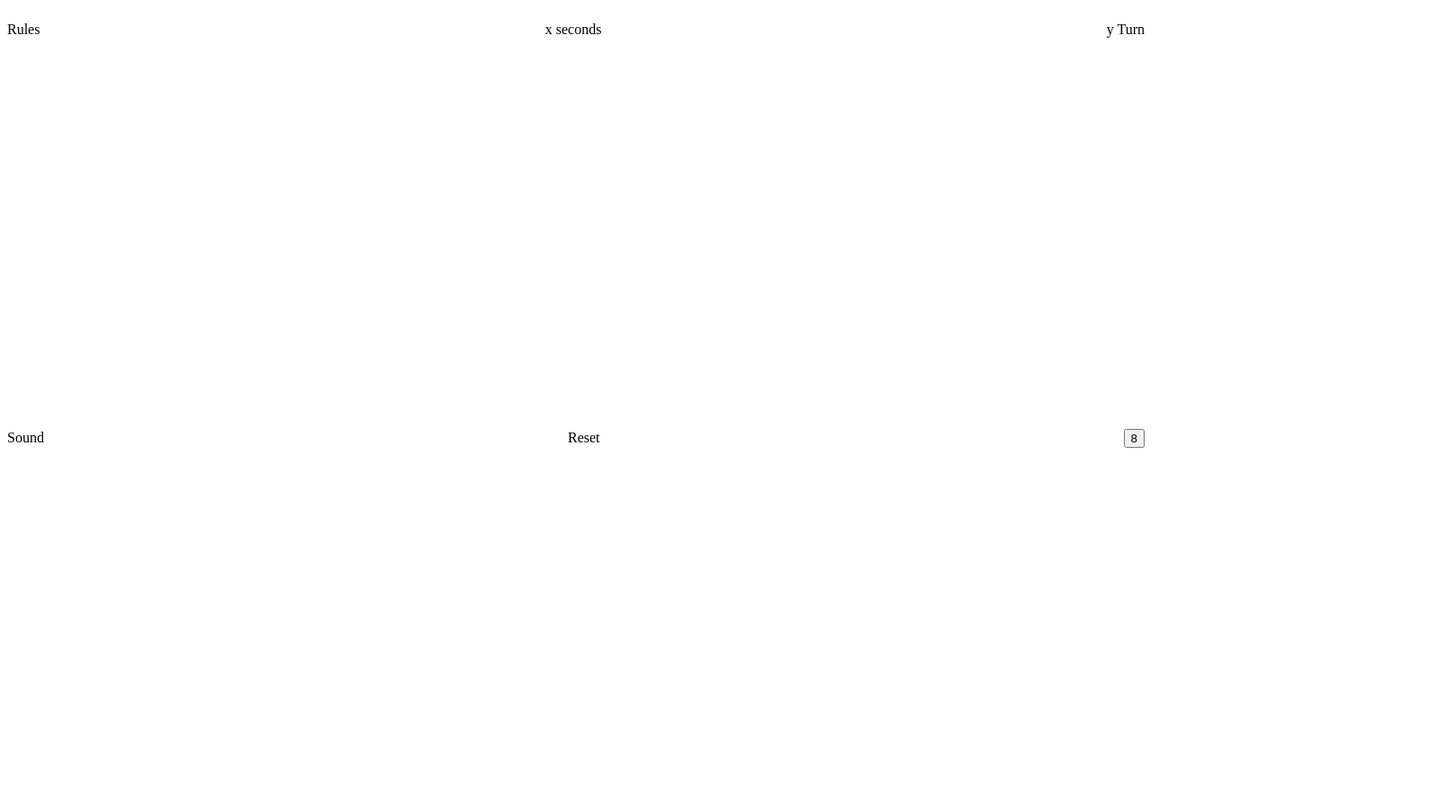
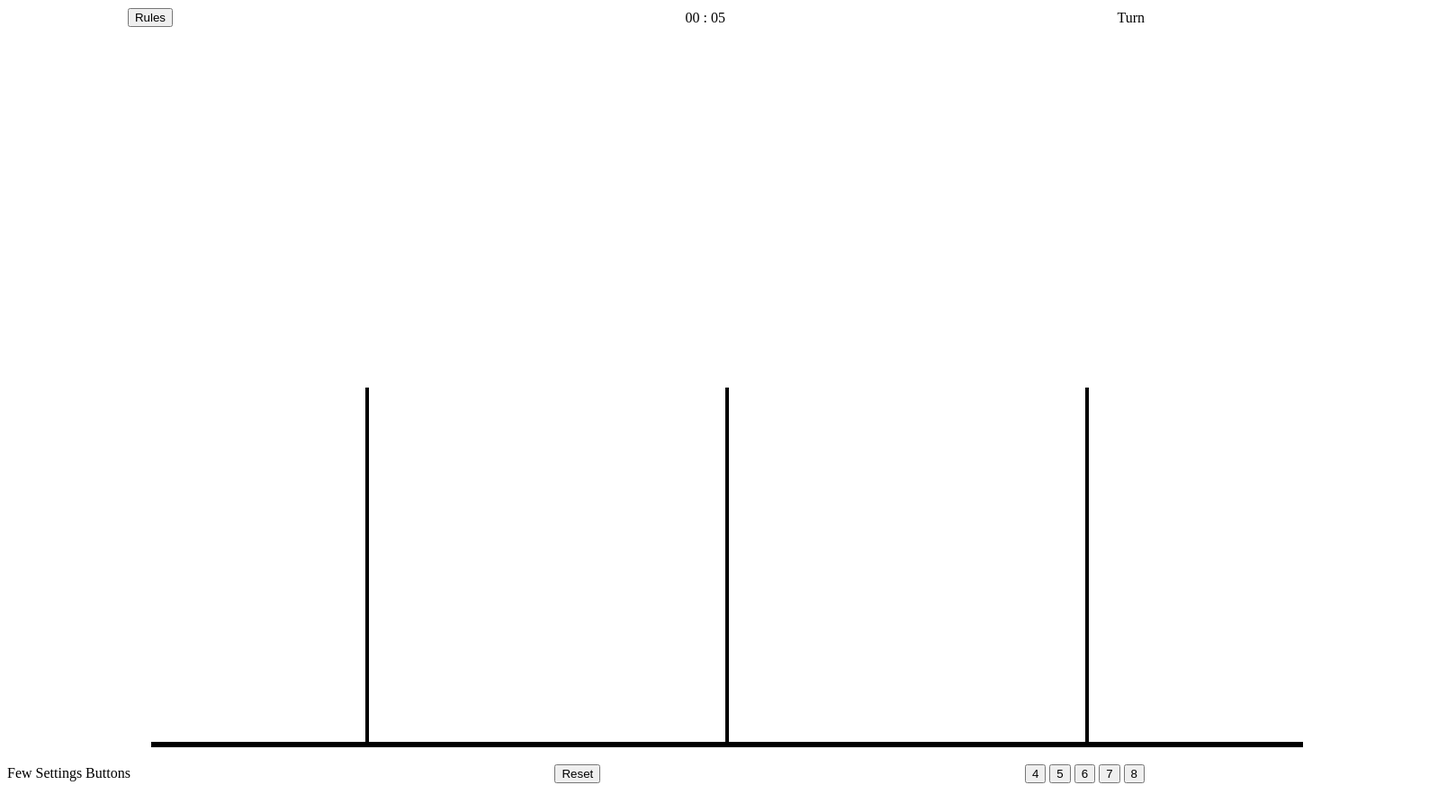
Before and after one commit to michaelremsha/Project-1-Tower-of-Hanoi, a plain HTML site: page index.html in a window 1280 px wide. Shown: the whole page at 90% size, 1608 px wide, since content can reach past the window. Before the commit the page ends 800 px from the top, so only its background shows below. Drawn offline with Linux system fonts and the light colour scheme.

Commit message:
cleaned up a bit, tried make canvas scale

```diff
--- a/app.js
+++ b/app.js
@@ -2,16 +2,16 @@ const canvas = document.getElementById('canvas')
 const ctx = canvas.getContext('2d')
 
 const canvasDim = {
-    w: 800,
-    h: 400
+    w: 1600,
+    h: 800
 }
 const rodDim = {
     w: 4,
-    h: 120
+    h: canvasDim.h - 0.5 * canvasDim.h
 }
 
 const baseDim = {
-    w: 780,
+    w: canvasDim.w - 0.2*canvasDim.w,
     h: 6
 }
 
@@ -20,7 +20,7 @@ const DISK_COLORS = ['red','green','yellow','purple','orange','indigo','lightsea
 //every area for disks on the rod is devided by ten since
 const diskDimCell = canvasDim.w * 0.3 * 0.1
 
-const nDisks = 8
+let nDisks = 4
 
 let rods = [[],[],[]]
 
@@ -28,15 +28,73 @@ let diskData = {}
 
 let firstClick = true
 
-// setting canvas
+let select1 = null
+
+let turn = 0
+
+//Timer, pulled from codePen, belonging to Nate Nienaber
+const minutesLabel = document.getElementById("minutes")
+const secondsLabel = document.getElementById("seconds")
+let totalSeconds = 0
+setInterval(setTime, 1000);
+
+function setTime(){
+    ++totalSeconds;
+    secondsLabel.innerHTML = pad(totalSeconds%60);
+    minutesLabel.innerHTML = pad(parseInt(totalSeconds/60));
+}
+
+function pad(val){
+    var valString = val + "";
+    if(valString.length < 2){
+        return "0" + valString;
+    } else {
+        return valString;
+    }
+}
+
+// Setting canvas
 function stageCanvas(){
     canvas.width = canvasDim.w
     canvas.height = canvasDim.h
-
+    drawAll()
+    // updateLoc(canvas.width,canvas.height)
 }
 stageCanvas()
 
-function spawnDisks(nDisks){
+// Window size function for detection WORK IN PROGRESS
+// function windowSize(){
+//     const w = document.documentElement.clientWidth
+//     const h = document.documentElement.clientHeight
+//     console.log(w, h)
+//     canvasDim.w = w * 0.75
+//     canvasDim.h = h * 0.75
+//     stageCanvas()
+//     spawnDisks()
+// }
+// window.addEventListener('resize',windowSize)
+// function updateLoc(w,h) {
+// }
+
+
+// Level selection
+function levels(n){
+    nDisks = n
+    // rods = [[],[],[]]
+    // diskData = {}
+    firstClick = true
+    spawnDisks()
+}
+
+// Turn Counter
+function turnCounter(){
+    turn += 1
+    const trn = document.querySelector(".turn")
+    trn.innerText = `${turn} turn`
+
+}
+
+function spawnDisks(){
     rods = [[],[],[]]
     diskData = {}
     for (let i = nDisks - 1; i >= 0 ; i--) {
@@ -44,44 +102,33 @@ function spawnDisks(nDisks){
 
         diskData[i] = {}
 
-
         const centerX = (0.25 * canvasDim.w)
         diskData[i].x = centerX - (((i+1) * diskDimCell)/2)
         diskData[i].y = canvasDim.h - baseDim.h - ((nDisks - i) * diskDimCell)
         diskData[i].color = DISK_COLORS[i]
     }
-    console.log(rods)
-    console.log(diskData)
+    // console.log(rods)
+    // console.log(diskData)
+    turn = -1
+    turnCounter()
+    totalSeconds = 0
     drawAll()
 }
 
-
-
-let select1 = null
 canvas.addEventListener('click',(event) => {
-    console.log(event)
-    // ctx.fillRect(event.clientX, event.clientY, 150, 100)
-    // console.log(canvasDim.w / 8);
-    // console.log(canvasDim.w * 3 / 8)
-
+    // console.log(event)
     if (firstClick === true) {
         firstClick = false
         if ((event.clientX >= canvasDim.w / 8) && (event.clientX < canvasDim.w * 3 / 8)) {
             select1 = 0
-
-
         } else if((event.clientX  >= canvasDim.w * 3 / 8) && (event.clientX < canvasDim.w * 5 / 8)) {
             select1 = 1
-
-
-        } else if((event.clientX  >= canvasDim.w * 5 / 8) && (event.clientX < canvasDim.w * 7 / 8)) {
+        } else if((event.clientX  >= canvasDim.w * 5 / 8) && (event.clientX < canvasDim.w * 7 / 8)){
             select1 = 2
-
-
         } else{
             console.log('pepega');
+        }
 
-        }
         if(rods[select1].length == 0){
             firstClick = true
         }
@@ -99,41 +146,31 @@ canvas.addEventListener('click',(event) => {
 
         } else{
             console.log('pepega');
-
         }
-
     }
-
-    // console.log(click1);
-    // save which click it is
+    drawAll()
 })
 
 
 function move (rodid1 = null, rodid2 = null){
     if (rodid1 !== null) {
-        console.log(rodid1,rodid2)
         if (rodid2 !== null) {
-            console.log(`both clicked`);
-
             if ((rods[rodid1][(rods[rodid1].length - 1)]) < (rods[rodid2][rods[rodid2].length-1]) || (rods[rodid2].length == 0 && rods[rodid1].length !==0)) {
                 const lastElement = rods[rodid1].pop()
                 rods[rodid2].push(lastElement)
-                console.log(lastElement)
-                console.log(rods);
-                console.log('reSpawn');
-
+                // console.log(lastElement)
+                // console.log(rods)
+                // console.log('reSpawn')
+                turnCounter()
                 return  reSpawn(lastElement,rodid2)
-
             } else{
-                console.log(`rules`);
-
+                console.log(`rules`)
             }
         } else{
-            console.log(`wait for 2nd click`);
+            console.log(`wait for 2nd click`)
         }
     } else{
-        console.log(`nothing clicked`);
-        console.log(rods[rodid1],rods[rodid2])
+        console.log(`nothing clicked`)
     }
 
 }
@@ -145,6 +182,9 @@ function reSpawn(rectId,rodI){
     drawAll()
 }
 
+
+
+
 function drawAll() {
     ctx.clearRect(0, 0, canvas.width, canvas.height)
     drawBackground()
@@ -153,14 +193,23 @@ function drawAll() {
         const startY = value.y
         ctx.fillStyle = value.color
         ctx.fillRect(startX, startY, diskDimCell*(parseInt(key)+1), diskDimCell)
+        // console.log(key)
 
+        // if (select1 !== null) {
+        //     console.log(rods[select1]);
+        //     // console.log(rods[select1[rods[select1].length - 1]]);
+
+        // }
+        // if (select1 !== null && key === rods[select1[rods.length - 1]]) {
+        //     console.log('run');
+        //     ctx.strokeStyle = 'blue';
+        //     ctx.lineWidth = 5;
+        //     ctx.strokeRect(startX, startY, diskDimCell*(parseInt(key)+1), diskDimCell);
+        // }
 
     }
 
 }
-
-
-
 
 function drawBackground(){
 
--- a/index.html
+++ b/index.html
@@ -12,13 +12,17 @@
 <body>
     <div class="head">
         <div class="rules">
-            <p>Rules</p>
+            <input type="button" onclick="location.href='https://en.wikipedia.org/wiki/Tower_of_Hanoi';"
+                value="Rules" />
+
         </div>
         <div class="timer">
-            <p>x seconds</p>
+            <label id="minutes">00</label>
+            <label id="colon">:</label>
+            <label id="seconds">00</label>
         </div>
         <div class="turn">
-            <p>y Turn</p>
+            Turn
         </div>
     </div>
 
@@ -27,13 +31,17 @@
     <div class="botLine"></div>
     <div class="set">
         <div class="sound">
-            <p> Sound</p>
+            <p></p> Few Settings Buttons</p>
         </div>
         <div class="reset">
-            <p>Reset</p>
+            <button onclick="spawnDisks()">Reset</button>
         </div>
         <div class="level">
-            <button onclick="spawnDisks(8)">8</button>
+            <button onclick="levels(4)">4</button>
+            <button onclick="levels(5)">5</button>
+            <button onclick="levels(6)">6</button>
+            <button onclick="levels(7)">7</button>
+            <button onclick="levels(8)">8</button>
         </div>
 
     </div>
--- a/styles.css
+++ b/styles.css
@@ -1,3 +1,8 @@
+
+/* html{ margin: auto auto; max-width: 1200px;}
+
+body {width:100%; text-align: center} */
+
 .head {
   display: flex;
   flex-direction: row;
@@ -12,3 +17,11 @@
   align-items: center;
   flex-wrap: nowrap;
 }
+
+.rules {
+  cursor: pointer;
+  padding: 1px;
+  width: 25%;
+  text-align: center;
+  font-size: 15px;
+}
```
Also changed, not shown: backup/Backup2/app.js (deleted), backup/Backup2/index.html (deleted).
